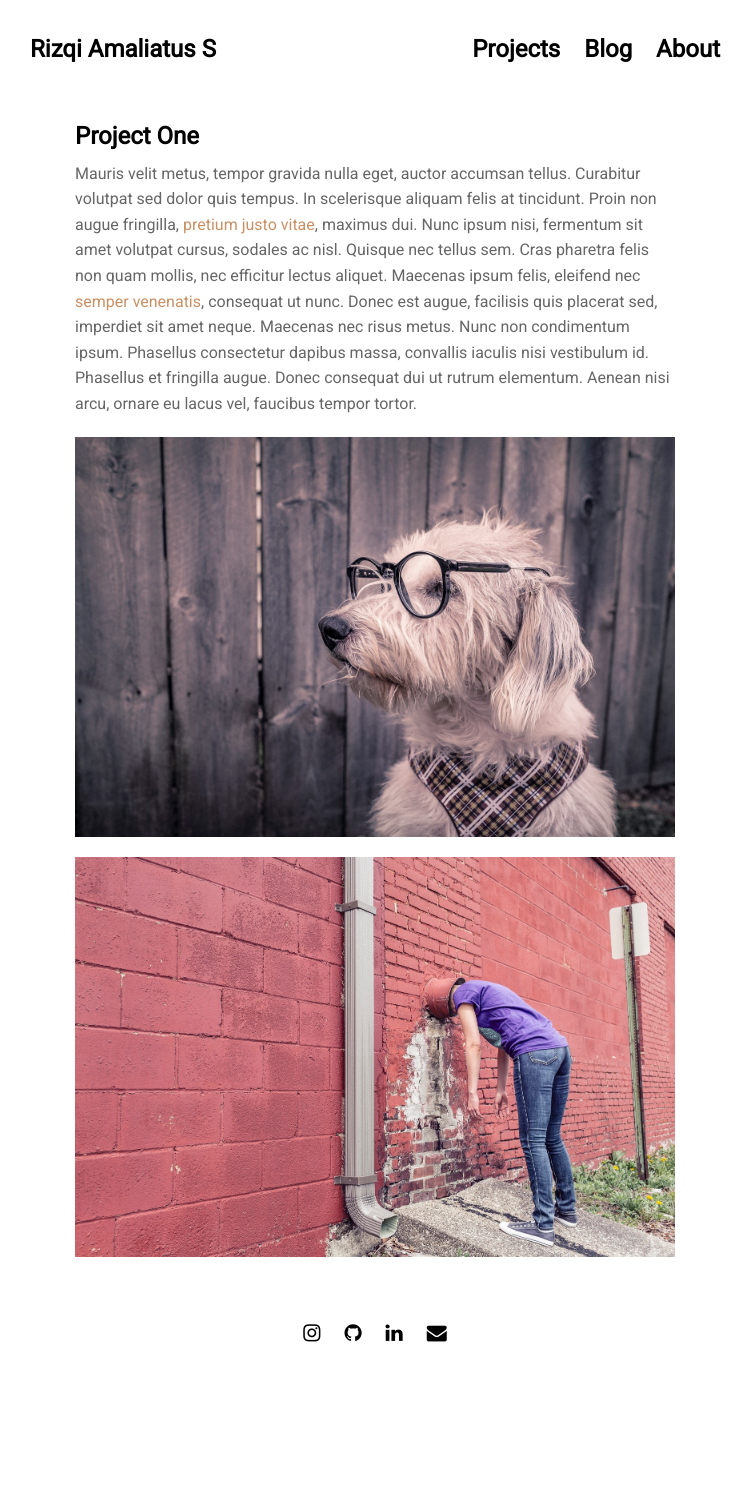
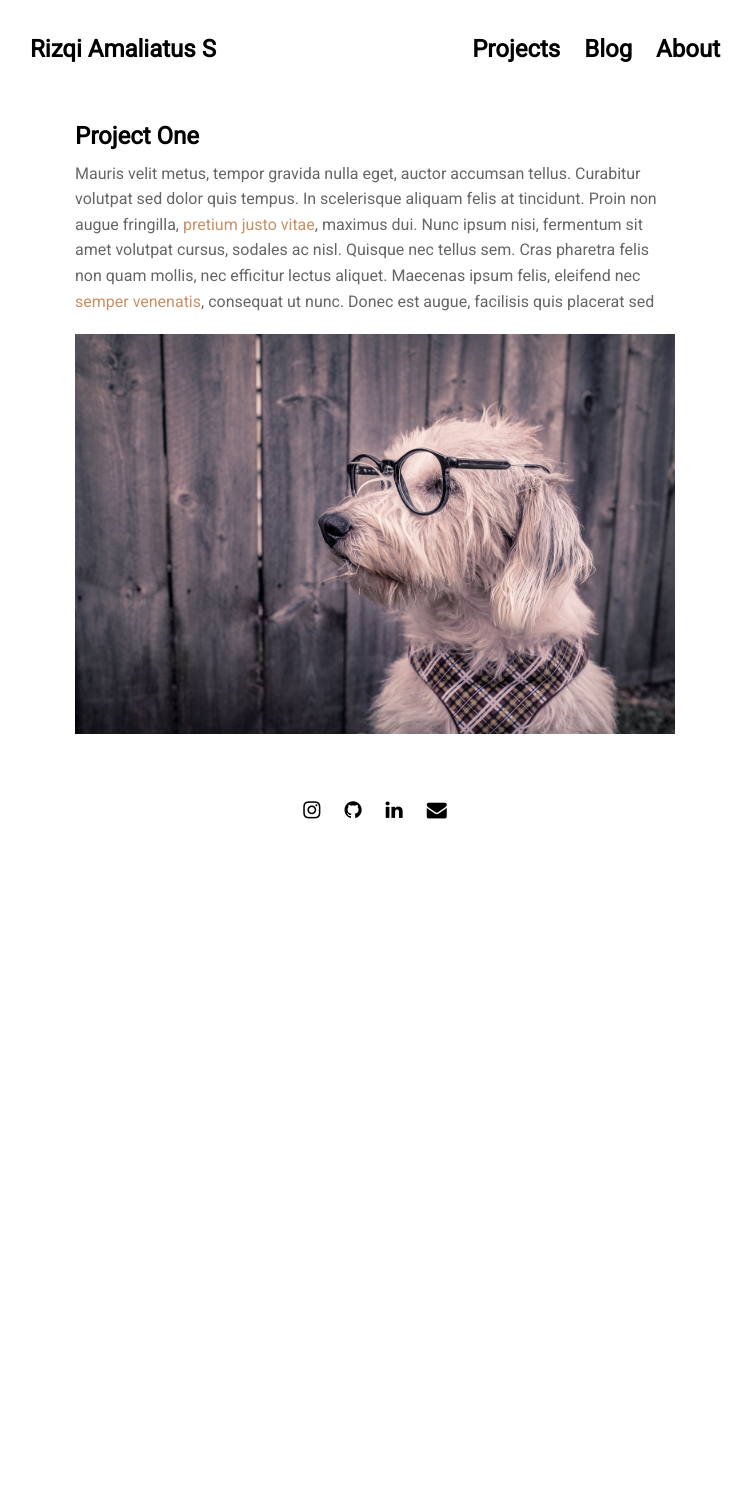
Before and after one commit to rizqiamaliatuss/rizqiamaliatuss.github.io, a Jekyll site: the page built from projects/proj-1.md, in a window 1280 px wide. Shown: the whole page, without its empty margins (265-1017 px from the left). Built offline with Jekyll 4.4.1, drawn with Linux system fonts in a browser that asks for light colours; nearby versions of some CDN libraries; after the commit the page ends 964 px from its top, so only the background shows below that.

Commit message:
Update proj-1.md

```diff
--- a/projects/proj-1.md
+++ b/projects/proj-1.md
@@ -2,8 +2,6 @@
 layout: post
 title: 'Project One'
 ---
-Mauris velit metus, tempor gravida nulla eget, auctor accumsan tellus. Curabitur volutpat sed dolor quis tempus. In scelerisque aliquam felis at tincidunt. Proin non augue fringilla, [pretium justo vitae](#), maximus dui. Nunc ipsum nisi, fermentum sit amet volutpat cursus, sodales ac nisl. Quisque nec tellus sem. Cras pharetra felis non quam mollis, nec efficitur lectus aliquet. Maecenas ipsum felis, eleifend nec [semper venenatis](#), consequat ut nunc. Donec est augue, facilisis quis placerat sed, imperdiet sit amet neque. Maecenas nec risus metus. Nunc non condimentum ipsum. Phasellus consectetur dapibus massa, convallis iaculis nisi vestibulum id. Phasellus et fringilla augue. Donec consequat dui ut rutrum elementum. Aenean nisi arcu, ornare eu lacus vel, faucibus tempor tortor.
+Mauris velit metus, tempor gravida nulla eget, auctor accumsan tellus. Curabitur volutpat sed dolor quis tempus. In scelerisque aliquam felis at tincidunt. Proin non augue fringilla, [pretium justo vitae](#), maximus dui. Nunc ipsum nisi, fermentum sit amet volutpat cursus, sodales ac nisl. Quisque nec tellus sem. Cras pharetra felis non quam mollis, nec efficitur lectus aliquet. Maecenas ipsum felis, eleifend nec [semper venenatis](#), consequat ut nunc. Donec est augue, facilisis quis placerat sed
 
 {% include image.html url="http://www.gratisography.com" image="projects/proj-1/dog.jpg" %}
-
-{% include image.html url="http://www.gratisography.com" image="projects/proj-1/wall.jpg" %}
```
